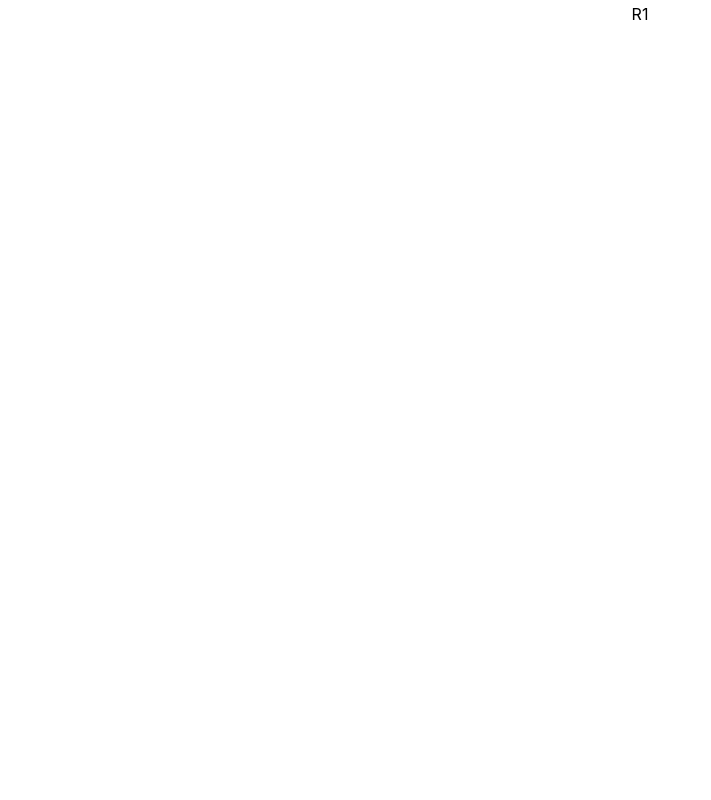
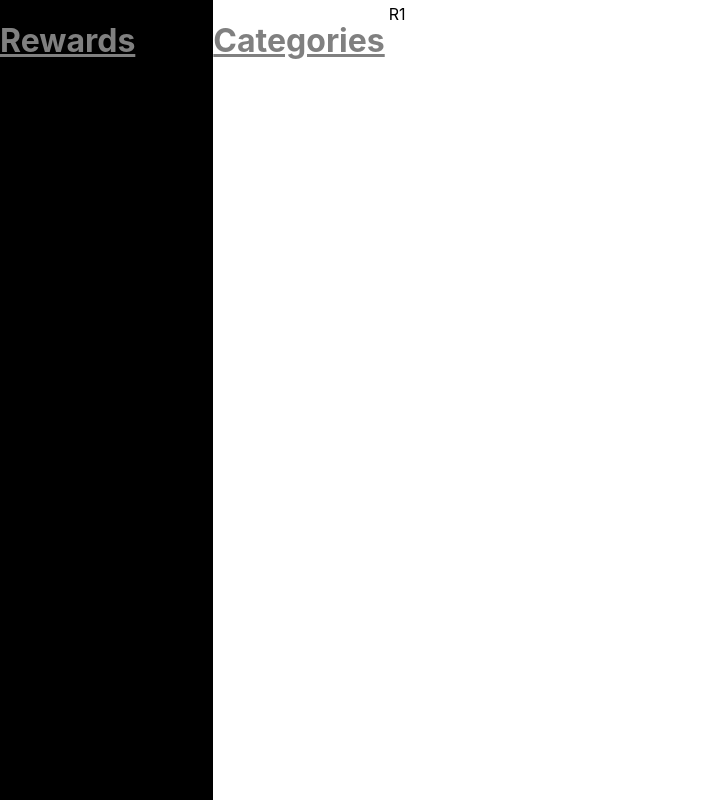
Before and after one commit to GioDavid/groupon-rewards, a React (Create React App) app: page / in a window 1280 px wide. Shown: the whole page, without its empty margins (0-711 px from the left). Built offline with nearby package versions, Linux system fonts and the light colour scheme.

Commit message:
add custom components

```diff
--- a/src/App.css
+++ /dev/null
@@ -1,38 +0,0 @@
-.App {
-  text-align: center;
-}
-
-.App-logo {
-  height: 40vmin;
-  pointer-events: none;
-}
-
-@media (prefers-reduced-motion: no-preference) {
-  .App-logo {
-    animation: App-logo-spin infinite 20s linear;
-  }
-}
-
-.App-header {
-  background-color: #282c34;
-  min-height: 100vh;
-  display: flex;
-  flex-direction: column;
-  align-items: center;
-  justify-content: center;
-  font-size: calc(10px + 2vmin);
-  color: white;
-}
-
-.App-link {
-  color: #61dafb;
-}
-
-@keyframes App-logo-spin {
-  from {
-    transform: rotate(0deg);
-  }
-  to {
-    transform: rotate(360deg);
-  }
-}
--- a/src/App.js
+++ b/src/App.js
@@ -1,13 +1,19 @@
 import React from 'react';
-import logo from './logo.svg';
-import './App.css';
 import Reward from "./components/reward-list/reward";
+import Header from "./components/header";
+import { MainArea, Rewards, Categories } from "./App.styles";
 
 function App() {
   return (
-    <div className="App">
-      <Reward name="R1" />
-    </div>
+    <MainArea>
+      <Rewards>
+        <Header text="Rewards" />
+      </Rewards>
+      <Categories>
+        <Header text="Categories" />
+        <Reward name="R1" />
+      </Categories>
+    </MainArea>
   );
 }
 
--- /dev/null
+++ b/src/App.styles.js
@@ -0,0 +1,19 @@
+import styled from 'styled-components';
+
+export const MainArea = styled.div`
+    display: flex;
+    flex-direction: row;
+    flex: 1;
+    height: 100vh;
+`;
+
+export const Rewards = styled.div`
+    background-color: black;
+    display: flex;
+    flex: 1;
+`;
+
+export const Categories = styled.div`
+    display: flex;
+    flex: 5;
+`;
--- /dev/null
+++ b/src/components/header/index.js
@@ -0,0 +1,10 @@
+import React from 'react';
+import { Header } from "./styles";
+
+function Head({text }) {
+  return <Header>
+      {text}
+  </Header>;
+}
+
+export default Head;
--- /dev/null
+++ b/src/components/header/styles.js
@@ -0,0 +1,7 @@
+import styled from 'styled-components';
+
+export const Header = styled.h1`
+    color: grey;
+    text-align: center;
+    text-decoration: underline;
+`;
--- /dev/null
+++ b/src/components/main-area/index.js
@@ -0,0 +1,4 @@
+import React, { Component } from 'react';
+
+export default class AppDragDropDemo extends Component {      state = {            tasks: [{name:"Learn Angular",             category:"wip",              bgcolor: "yellow"},                        {name:"React",              category:"wip",              bgcolor:"pink"},                        {name:"Vue",              category:"complete",              bgcolor:"skyblue"}                ]}
+render () {    return (      <div className="container-drag">        DRAG & DROP DEMO      </div>    );  }}
```
Also changed, not shown: src/data/categories.js (added, +7 -0 lines), src/data/rewards.js (added, +7 -0 lines).
